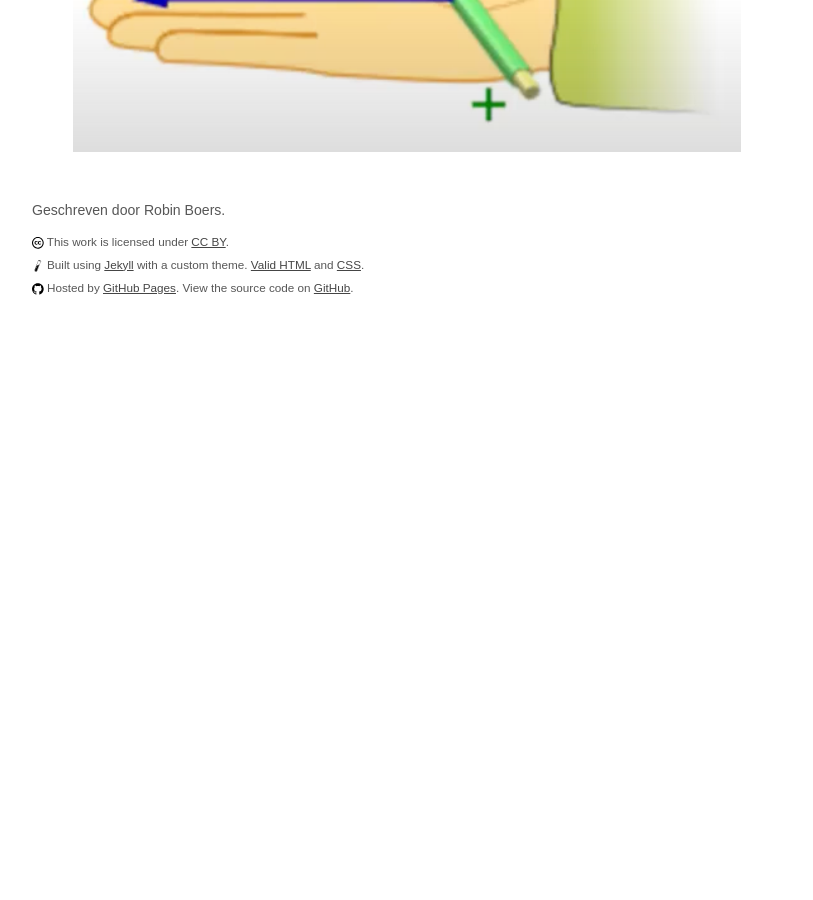
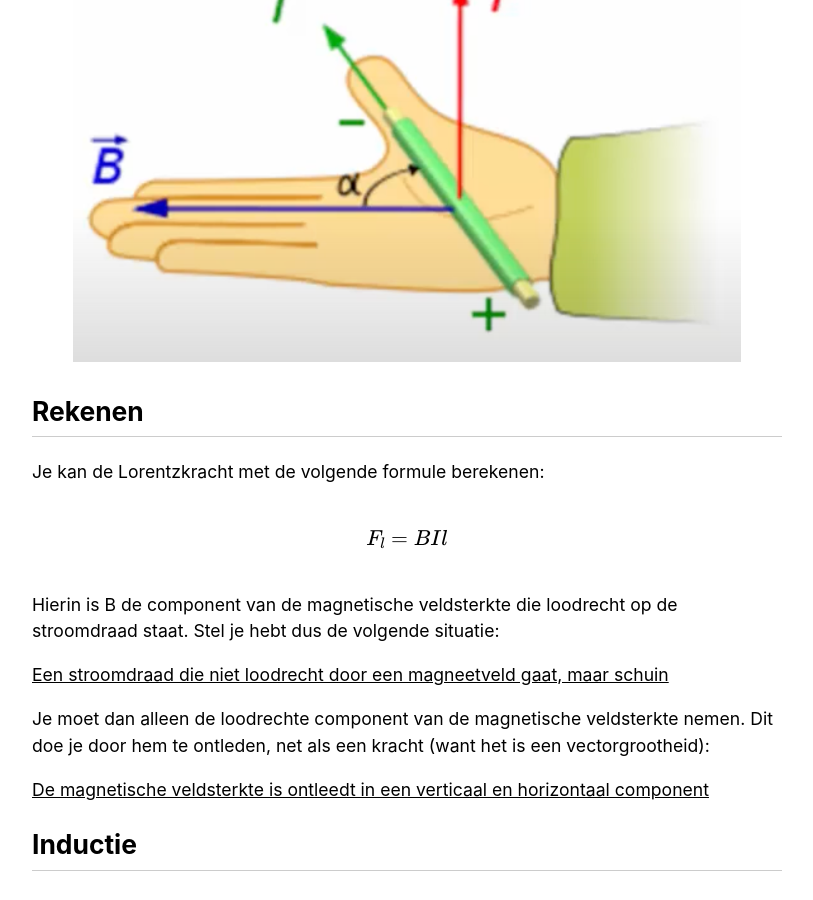
Before and after one commit to RobinBoers/school.geheimesite.nl, a Jekyll site: the page built from 5VWO/TW4/Natuurkunde.md, in a window 1280 px wide and 900 px high, scrolled down 5632 px. Shown: the whole window, without its empty margins (233-1046 px from the left). Built offline with Jekyll 4.4.1, drawn with Linux system fonts in a browser that asks for light colours; our own code applies the rules of GitHub Pages for plain Markdown files; before the commit the page ends 6001 px from its top, so only the background shows below that; some of the changed text lies outside the part shown.

Commit message:
Add more stuff

```diff
--- a/5VWO/TW4/Natuurkunde.md
+++ b/5VWO/TW4/Natuurkunde.md
@@ -66,36 +66,56 @@
 
 Hoe verder van de stroomdraad, hoe verder ze uit elkaar liggen, en dus hoe zwakker het magneetveld.
 
-### Lorentzkracht
+## Lorentzkracht
 
-### Homogeen vs inhomogeen
+Een stoomdraad in een magnetisch veld ondervindt een kracht genaamd de Lorentzkracht. Die kracht staat loodrecht op zowel de stroomrichting als de veldlijnen.
+
+Als de stroomsterkte en magnetische veldsterkte evenwijdig zijn, is er geen Lorentzkracht.
+
+## Homogeen vs inhomogeen
 
 In een homogeen magneetveld lopen de veldlijnen evenwijdig en even ver van elkaar. Dat is bijvoorbeeld binnen een spoel zo.
 
 Lopen de lijnen niet evenwijdig, of is de afstand tussen de veldlijnen niet consistent? Dan is het veld inhomogeen.
 
-### Rechterhandregels
+## Rechterhandregels
 
 Je kan de richting van een magneetveld dat wordt opgewekt door een spoel of stroomdraad bepalen aan de hand van de richting van de stroom. Dit doe je met twee *rechterhandregels*:
 
-#### Voor spoelen
+### Voor spoelen
 
 - **Gekromde vingers**: geven de richting van de stroomsterkte (I) aan. Gaan de stroom van voor-achter, dan gaat je hand van je af, en van achter-voor naar je toe.
 - **Duim**: de richting van het magneetveld (B) binnen de spoel, wijst naar de noordpool van de magneet.
 
-![Rechterhandregel bij spoelen](rechterhandregel-spoel.png)
+![Rechterhandregel bij spoelen](rechterhandregel-spoel.jpeg)
 
-#### Voor stroomdraden
+### Voor stroomdraden
 
 - **Duim**: geeft de richting van de stroomsterkte (I) aan.
 - **Gekromde vingers** beschrijven de draaiing van de veldlijnen  (B) rondom de stroomdraad.
 
 ![Rechterhandregel bij draden](rechterhandregel-draad.png)
 
-#### Voor de Lorentzkracht
+### Voor de Lorentzkracht
 
 - **Gestrekte vingers** geven de richting van het magneetveld (B) aan.
 - **Duim** geeft de richting van de stroomsterkte (I) aan.
 - Loodrecht uit je **handpalm** komt nu de Lorentzkracht.
 
 ![Rechterhandregel voor Lorentzkracht](rechterhandregel-fl.png)
+
+## Rekenen
+
+Je kan de Lorentzkracht met de volgende formule berekenen:
+
+\\[F_l = BIl\\]
+
+Hierin is B de component van de magnetische veldsterkte die loodrecht op de stroomdraad staat. Stel je hebt dus de volgende situatie:
+
+[Een stroomdraad die niet loodrecht door een magneetveld gaat, maar schuin](magneetveld-schuin.png)
+
+Je moet dan alleen de loodrechte component van de magnetische veldsterkte nemen. Dit doe je door hem te ontleden, net als een kracht (want het is een vectorgrootheid):
+
+[De magnetische veldsterkte is ontleedt in een verticaal en horizontaal component](magneetveld-ontleed.png)
+
+## Inductie
```
Also changed, not shown: 5VWO/TW4/magneetveld-ontleed.png (added), 5VWO/TW4/magneetveld-schuin.png (added).
